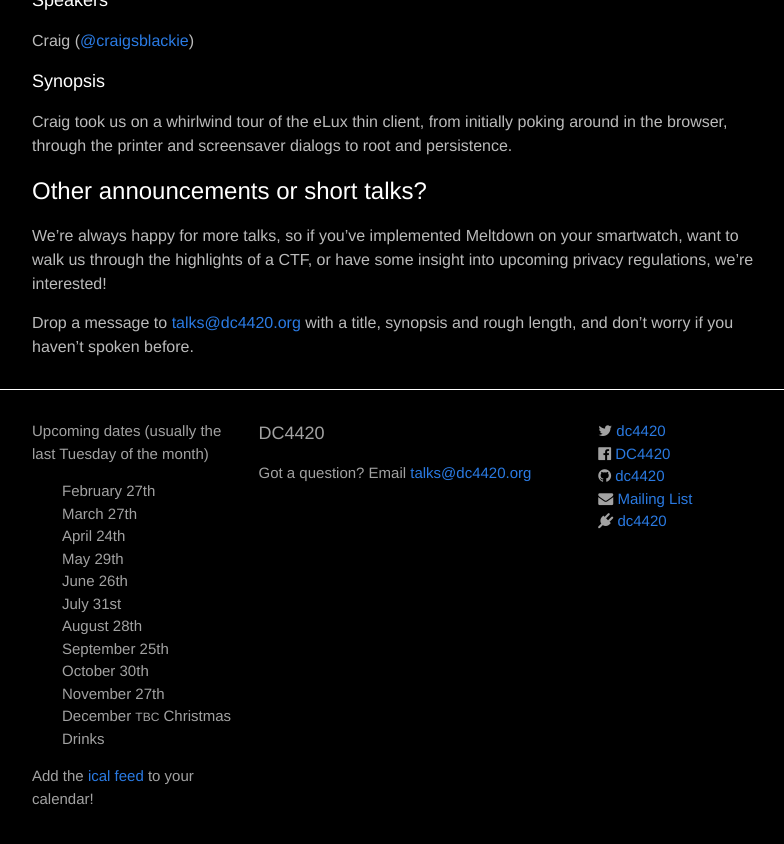
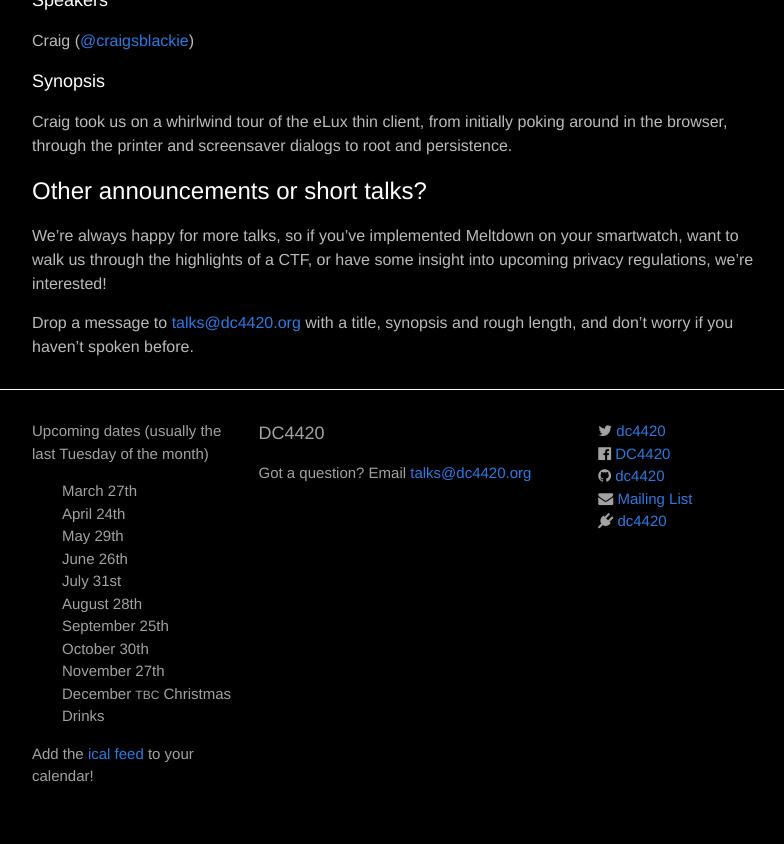
Before and after one commit to dc4420/website, a Jekyll site: the page built from index.html, in a window 1280 px wide and 900 px high, scrolled down 745 px. Shown: the top 844 px of the window, without its empty margins (238-1022 px from the left). Built offline with Jekyll 4.4.1, drawn with Linux system fonts in a browser that asks for light colours; nearby versions of some CDN libraries.

Commit message:
update footer dates

```diff
--- a/_includes/footer.html
+++ b/_includes/footer.html
@@ -7,7 +7,6 @@
       <div class="footer-col  footer-col-1">
         <p class="text">Upcoming dates (usually the last Tuesday of the month)</p>
         <ul class="future-events">
-          <li>February 27th</li>
           <li>March 27th</li>
           <li>April 24th</li>
           <li>May 29th</li>
```
